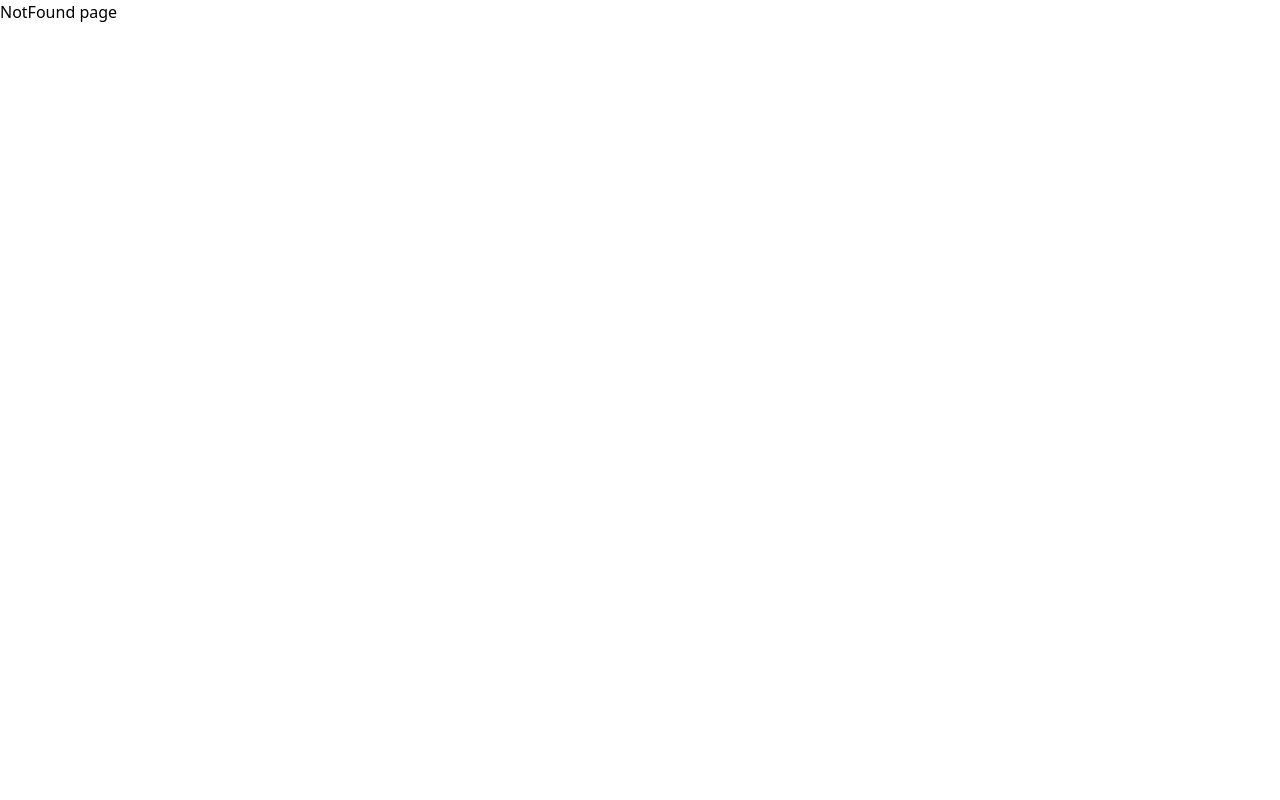
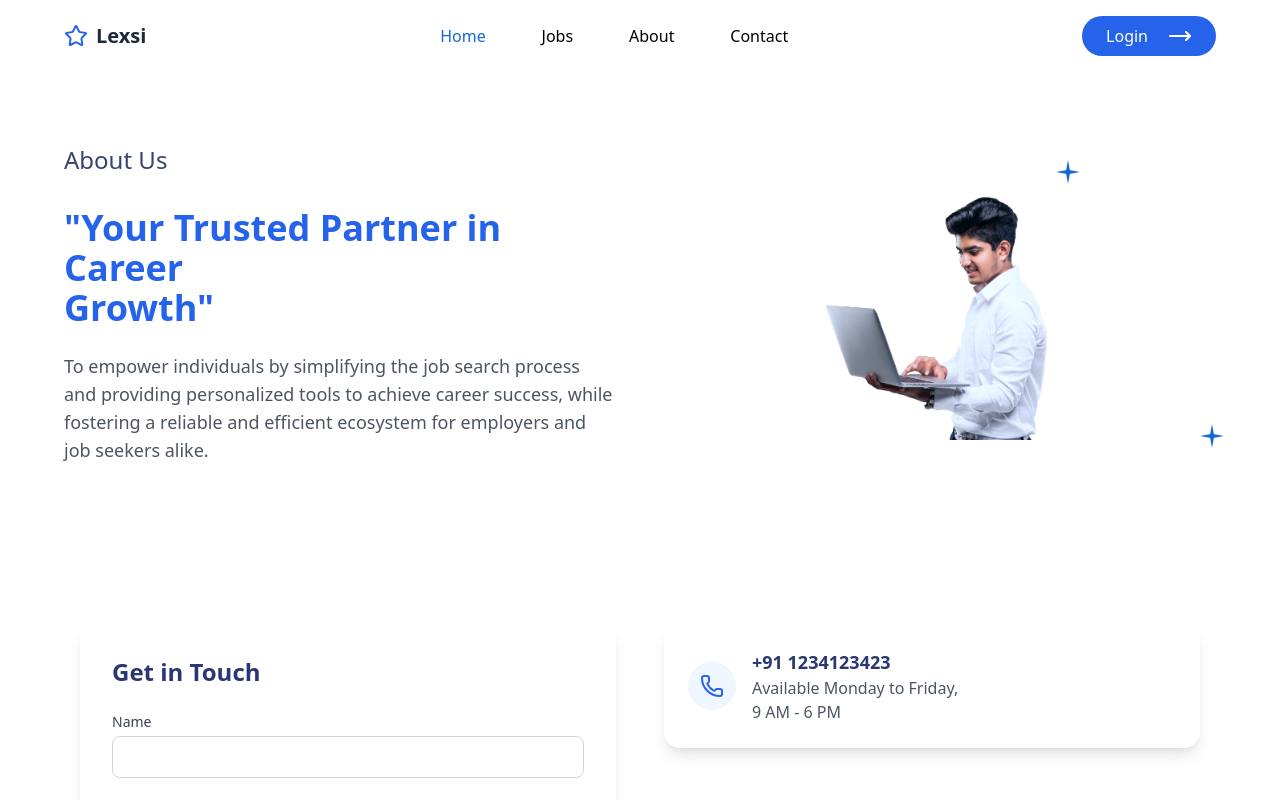
Before and after one commit to srishticampus/AI-Powered-Interview-Bot, a React (Vite) app in the folder client/: page /lexsi/user/about in a window 1280 px wide. Shown: the top 800 px of the page. Built offline with nearby package versions, Linux system fonts and the light colour scheme.

Commit message:
feat: about header

```diff
--- a/client/src/App.jsx
+++ b/client/src/App.jsx
@@ -5,6 +5,7 @@ import "./App.css";
 import { Signup } from "./pages/user/signup/signup";
 import { SignIn } from "./pages/user/signin/signin";
 import { Contact } from "./pages/user/contact/contact";
+import { About } from "./pages/user/about/about";
 
 function App() {
   return (
@@ -14,6 +15,7 @@ function App() {
         <Route path="/" element={<Landing />} />
         <Route path="/user/signup" element={<Signup />} />
         <Route path="/user/signin" element={<SignIn />} />
+        <Route path="/user/about" element={<About />} />
         <Route path="/user/contact" element={<Contact />} />
 
         {/* this route should be last */}
--- a/client/src/components/ui/landingNavbar/landingNavbar.jsx
+++ b/client/src/components/ui/landingNavbar/landingNavbar.jsx
@@ -5,6 +5,9 @@ import { useState } from "react";
 
 export const LandingNavbar = () => {
   const [activePage, setActivePage] = useState("home");
+  const changeActivePage = (newPage) => {
+    setActivePage(newPage);
+  }
   return (
     <nav className="tw-container tw-mx-auto tw-px-16 tw-py-4">
       <div className="tw-flex tw-justify-between tw-items-center">
@@ -18,30 +21,40 @@ export const LandingNavbar = () => {
           <Link to="/">
             {" "}
             <span
+              onClick={() => {
+                changeActivePage("home")
+              }}
               className={`${activePage === "home" && "tw-text-lexiBlue-500"}`}
             >
               Home{" "}
             </span>
           </Link>
-          <Link to="/">
+          <Link to="/user/jobs">
             {" "}
             <span
+              onClick={() => {
+                changeActivePage("jobs")
+              }}
               className={`${activePage === "jobs" && "tw-text-lexiBlue-500"}`}
             >
               Jobs{" "}
             </span>
           </Link>
-          <Link to="/">
+          <Link to="/user/about">
             {" "}
             <span
+
               className={`${activePage === "about" && "tw-text-lexiBlue-500"}`}
             >
               About{" "}
             </span>
           </Link>
-          <Link to="/">
+          <Link to="/user/contact">
             {" "}
             <span
+            onClick={() => {
+              changeActivePage("contact")
+            }}
               className={`${
                 activePage === "contact" && "tw-text-lexiBlue-500"
               }`}
--- /dev/null
+++ b/client/src/components/user/about/aboutHeader.jsx
@@ -0,0 +1,51 @@
+import headerGirl from "../../../assets/png/young-man.png";
+import blueStar from "../../../assets/png/blue-star.png";
+
+export const AboutHeader = () => {
+  return (
+    <div className="tw-container tw-mx-auto tw-px-16 tw-py-16">
+      <div className="tw-grid tw-grid-cols-1 lg:tw-grid-cols-2 tw-gap-12 tw-items-center">
+        <div>
+          <div className="tw-inline-block  tw-py-2 tw-text-lexiBlue-800 tw-rounded-full tw-mb-6">
+            <span className="tw-flex tw-text-2xl  tw-font-medium tw-space-x-5">
+              About Us
+            </span>
+          </div>
+          <h1 className="tw-text-4xl tw-font-bold tw-text-blue-600 tw-mb-6">
+            "Your Trusted Partner in Career
+            <br />
+            <span className="tw-text-blue-600">Growth"</span>
+          </h1>
+          <p className="tw-text-gray-600 tw-text-lg tw-mb-8">
+            To empower individuals by simplifying the job search process and
+            providing personalized tools to achieve career success, while
+            fostering a reliable and efficient ecosystem for employers and job
+            seekers alike.
+          </p>
+
+
+        </div>
+
+        <div className="tw-relative">
+          <div className="tw-flex tw-justify-center">
+            <img
+              src={headerGirl}
+              alt="Professional woman working"
+              className="tw-rounded-2xl  tw-w-8/12"
+            />
+          </div>
+
+          {/* Floating Cards */}
+
+          <div className="tw-absolute -tw-top-10 tw-left-96 tw-bg-white tw-p-2 tw-rounded-lg ">
+            <img src={blueStar} alt="bluestar" />
+          </div>
+
+          <div className="tw-absolute -tw-bottom-4 -tw-right-4 tw-bg-white tw-p-2 tw-rounded-lg">
+            <img src={blueStar} alt="bluestar" />
+          </div>
+        </div>
+      </div>
+    </div>
+  );
+};
--- /dev/null
+++ b/client/src/pages/user/about/about.jsx
@@ -0,0 +1,16 @@
+import { Footer } from "../../../components/landing/footer";
+import { LandingNavbar } from "../../../components/ui/landingNavbar/landingNavbar";
+import { AboutHeader } from "../../../components/user/about/aboutHeader";
+import { ContactForm } from "../../../components/user/contact/contactForm";
+import { ContactHeader } from "../../../components/user/contact/contactHeader";
+
+export const About = () => {
+  return (
+    <div>
+      <LandingNavbar />
+      <AboutHeader />
+      <ContactForm/>
+      <Footer />
+    </div>
+  );
+};
```
Also changed, not shown: client/src/assets/png/blue-star.png (added), client/src/assets/png/young-man.png (added), client/src/components/user/about/about.jsx (added).
